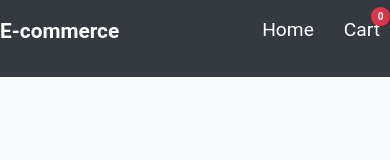
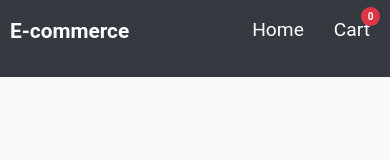
Before and after one commit to muhammadBilal1029/E-commerce, a React (Create React App) app: page / in a window 390 px wide. Shown: the top 160 px of the page. Built offline with nearby package versions, Linux system fonts and the light colour scheme.

Commit message:
Update App.css

```diff
--- a/src/App.css
+++ b/src/App.css
@@ -106,8 +106,8 @@ p {
 
 @media (max-width:767px){
   .navbar-section{
-    padding-left: 0px;
-    padding-right: 0px;
+    padding-left: 10px;
+    padding-right: 10px;
     padding-top: 15px;
     padding-bottom: 15px;
   }
```
